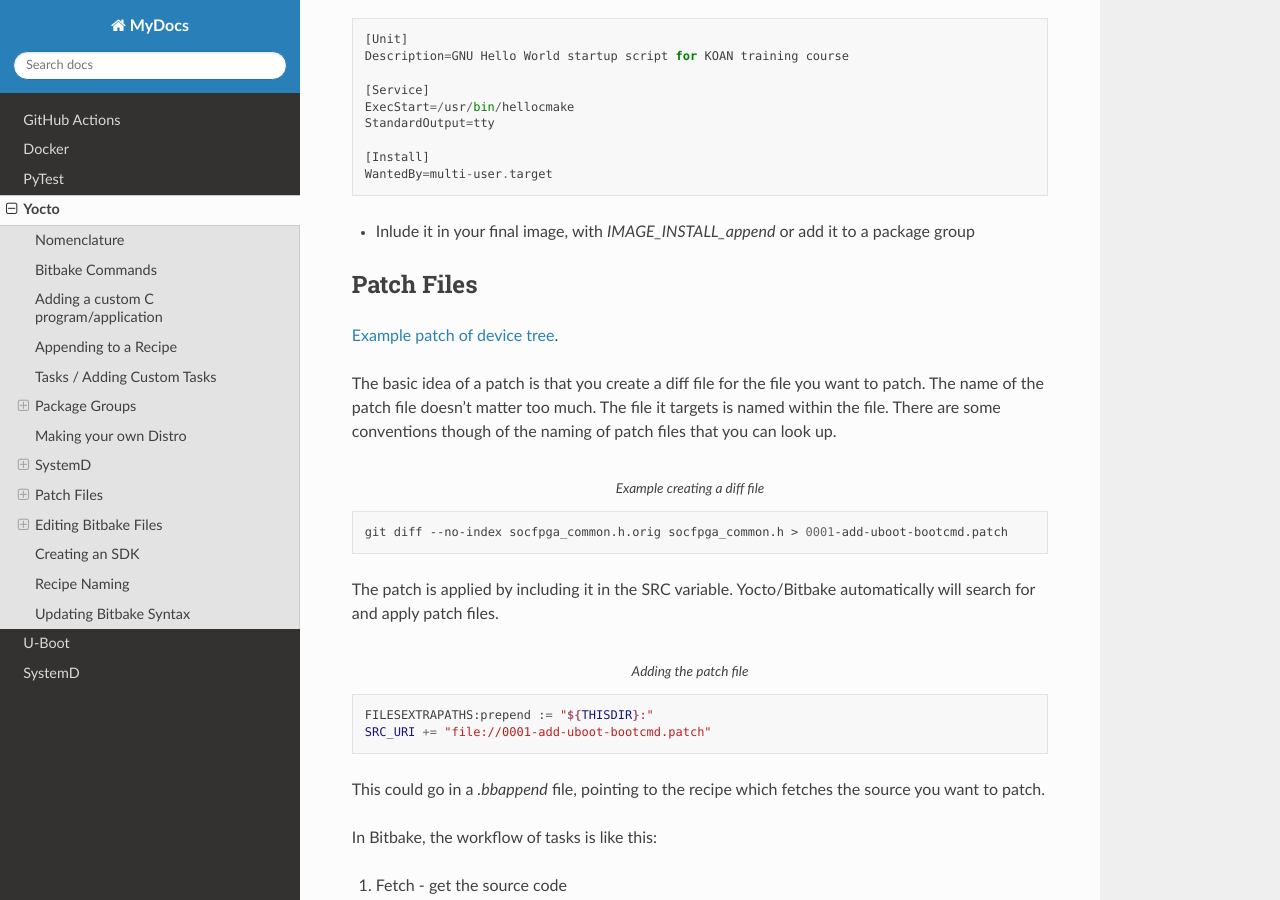
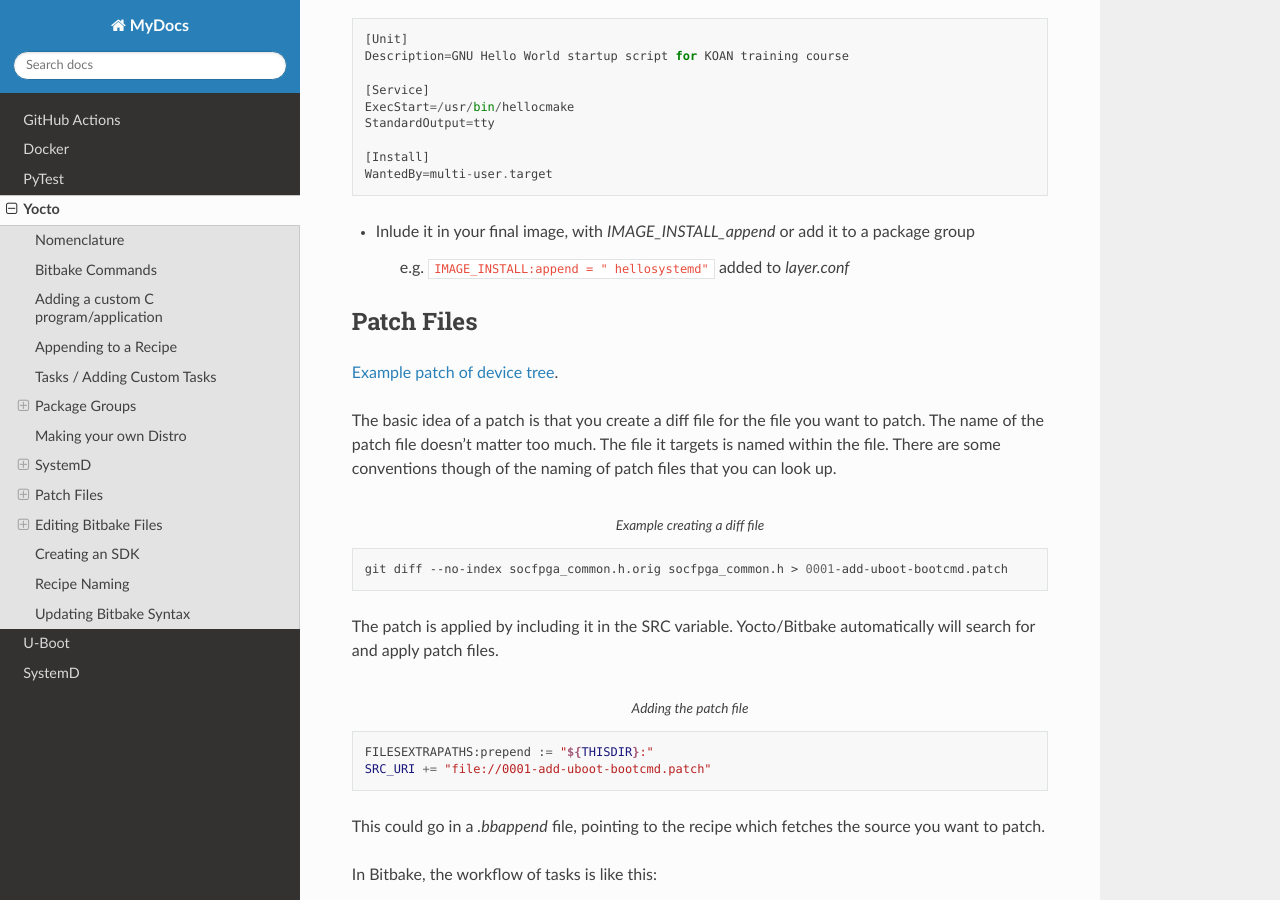
Before and after one commit to mcbottcher/my_docs, a Sphinx documentation site: the page built from docs/source/yocto.rst, in a window 1280 px wide and 900 px high, scrolled down 5295 px. Built offline with Sphinx 7.4.7 and the Read the Docs theme 2.0.0, drawn with Linux system fonts in a browser that asks for light colours.

Commit message:
yocto: Added additional note

```diff
--- a/docs/source/yocto.rst
+++ b/docs/source/yocto.rst
@@ -267,6 +267,8 @@ Adding a Service
 
 - Inlude it in your final image, with *IMAGE_INSTALL_append* or add it to a package group
 
+   e.g. ``IMAGE_INSTALL:append = " hellosystemd"`` added to *layer.conf*
+
 Patch Files
 -----------
 
```
